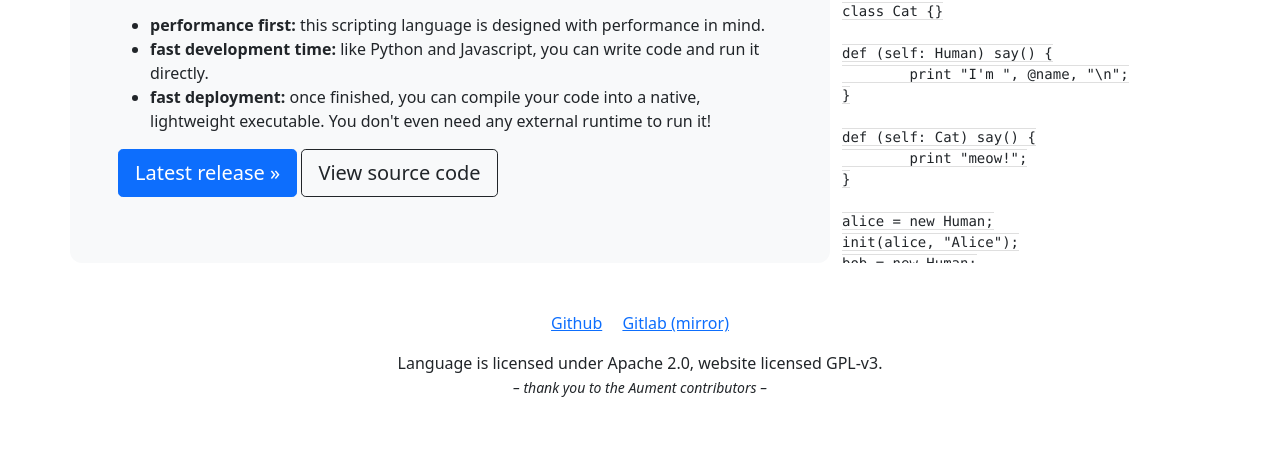
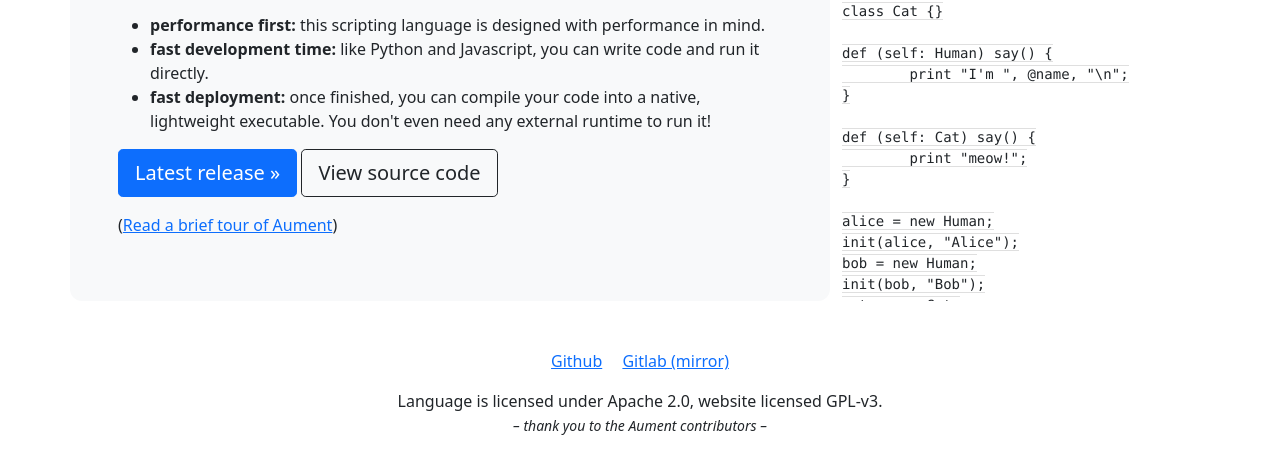
Before and after one commit to aument-lang/aument-lang.github.io, a plain HTML site: page index.html in a window 1280 px wide. Shown: the part 263-736 px from the top of the page. Drawn offline with Linux system fonts and the light colour scheme; a small style sheet from the web is missing.

Commit message:
Add link to tour

```diff
--- a/index.html
+++ b/index.html
@@ -60,8 +60,11 @@
 <li><b>fast development time:</b> like Python and Javascript, you can write code and run it directly.</li>
 <li><b>fast deployment:</b> once finished, you can compile your code into a native, lightweight executable. You don't even need any external runtime to run it!</li>
 </ul>
-    <a class="btn btn-lg btn-primary" href="https://github.com/aument-lang/aument/releases" role="button">Latest release &raquo;</a>
-    <a class="btn btn-lg btn-outline-dark" href="https://github.com/aument-lang/aument" role="button">View source code</a>
+    <p>
+        <a class="btn btn-lg btn-primary" href="https://github.com/aument-lang/aument/releases" role="button">Latest release &raquo;</a>
+        <a class="btn btn-lg btn-outline-dark" href="https://github.com/aument-lang/aument" role="button">View source code</a>
+    </p>
+    <p>(<a href="https://github.com/aument-lang/aument/blob/main/docs/tour.md">Read a brief tour of Aument</a>)</p>
   </div>
     <div class="col col-4">
 <pre><code class="language-">class Human {
```
